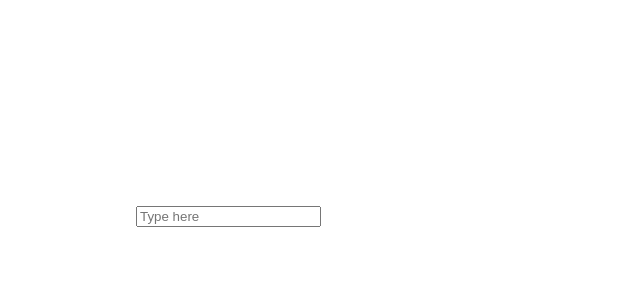
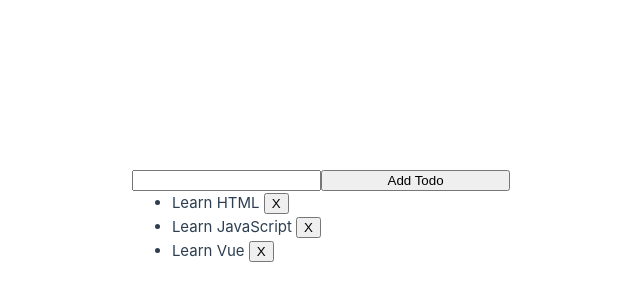
Before and after one commit to koyz1ll/vue-ts-study-demo, a Vue app: page / in a window 1280 px wide. Shown: the part 184-484 px from the top of the page, without its empty margins (319-959 px from the left). Built offline with nearby package versions, Linux system fonts and the light colour scheme.

Commit message:
条件渲染 v-if v-else v-else-if

```diff
--- /dev/null
+++ b/src/ConditionRenderer.vue
@@ -0,0 +1,39 @@
+<!--列表渲染-->
+<script setup lang="ts">
+import { ref } from 'vue'
+
+// 给每个 todo 对象一个唯一的 id
+let id = 0
+
+const newTodo = ref('')
+const todos = ref([
+  { id: id++, text: 'Learn HTML' },
+  { id: id++, text: 'Learn JavaScript' },
+  { id: id++, text: 'Learn Vue' }
+])
+
+function addTodo() {
+  if(newTodo.value != ""){
+     todos.value.push({id:id++, text:newTodo.value});
+     newTodo.value ='';
+  }
+}
+
+function removeTodo(todo) {
+  // ...
+  todos.value = todos.value.filter((value, index, self)=>{
+    return todo != value;
+  })
+}
+</script>
+
+<template>
+   <input v-model="newTodo">
+   <button @click="addTodo">Add Todo</button>
+  <ul>
+    <li v-for="todo in todos" :key="todo.id">
+      {{ todo.text }}
+      <button @click="removeTodo(todo)">X</button>
+    </li>
+  </ul>
+</template>
--- a/src/Model.vue
+++ b/src/Model.vue
@@ -2,9 +2,6 @@
 <script setup lang="ts">
 import {ref} from 'vue';
 const text = ref('');
-function onInput(e:any){
-    text.value = e.target.value;
-}
 
 </script>
 
--- a/src/main.ts
+++ b/src/main.ts
@@ -3,8 +3,10 @@
 import Attribute from './Attribute.vue'
 import On from './On.vue'
 import Model from './Model.vue'
+import ConditionRenderer from './ConditionRenderer.vue'
 
 import './assets/main.css'
 
 //createApp(On).mount('#app')
-createApp(Model).mount('#app')
+//createApp(Model).mount('#app')
+createApp(ConditionRenderer).mount('#app');
```
